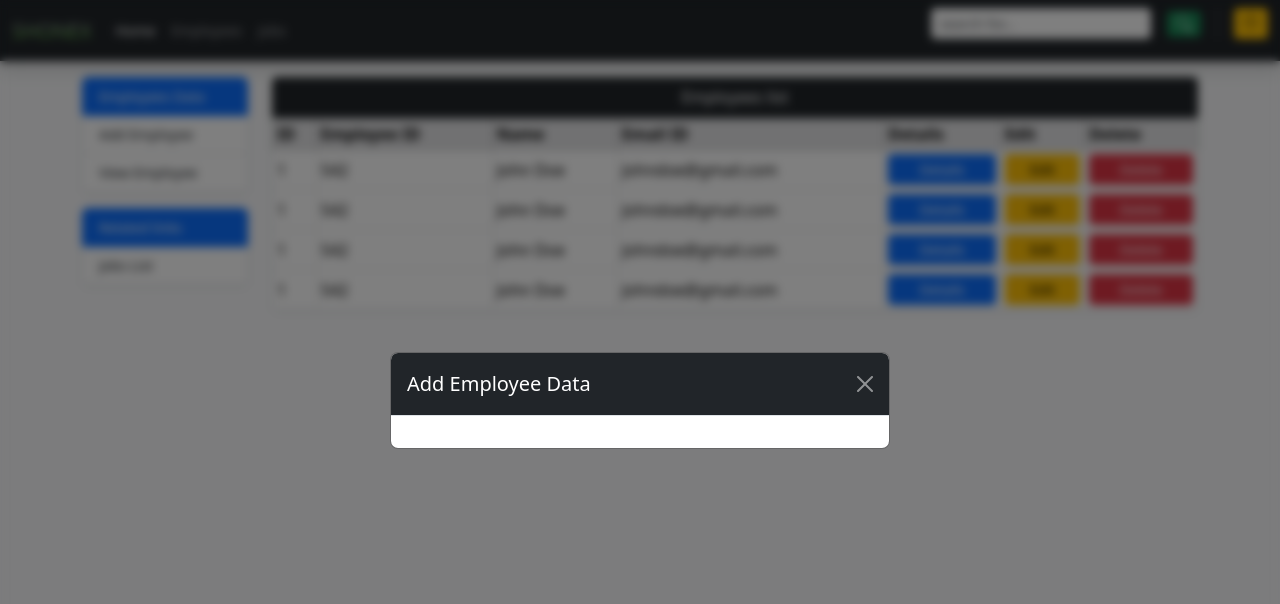
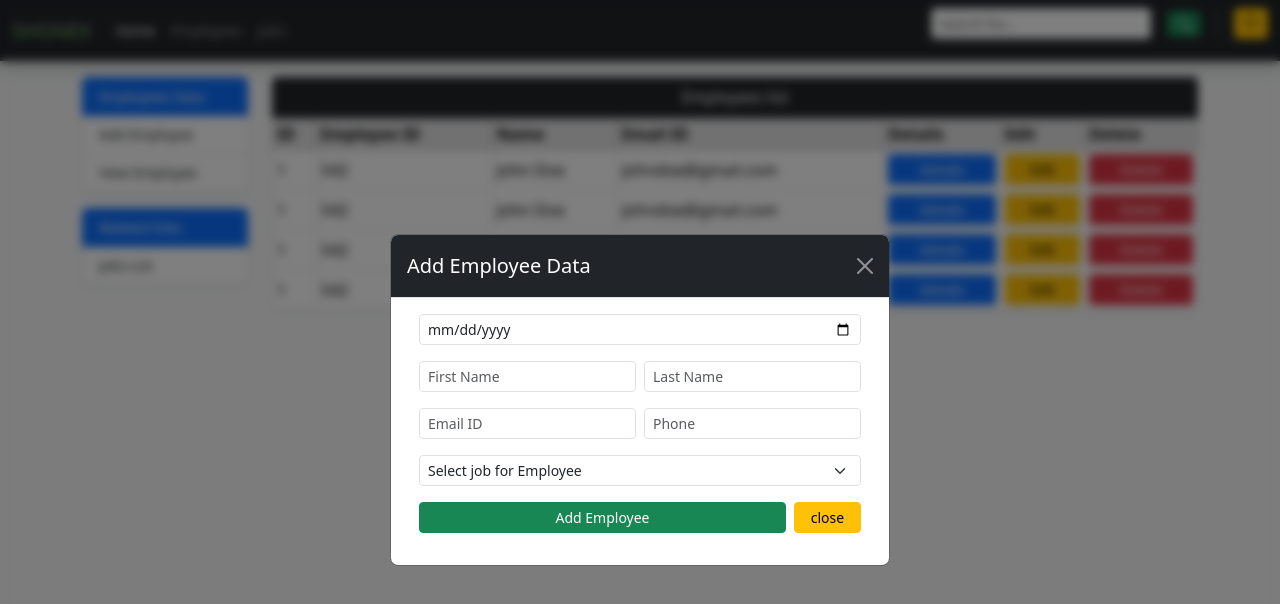
Before and after one commit to Shonex122/Login-Page, a plain HTML site: page employee.html in a window 1280 px wide. Both pictures are taken after a click on the link "Add Employee". Drawn offline with nearby package versions, Linux system fonts and the light colour scheme.

Commit message:
add employee modal form

```diff
--- a/employee.html
+++ b/employee.html
@@ -343,7 +343,101 @@
               aria-label="close"
             ></button>
           </div>
-          <div class="modal-body"></div>
+          <div class="modal-body">
+            <form>
+              <div class="container">
+                <div class="row gx-2">
+                  <div class="col-md-12">
+                    <div class="mb-3">
+                      <input
+                        type="date"
+                        class="form-control form-control-sm"
+                        required
+                      />
+                    </div>
+                  </div>
+                  <div class="col-md-6">
+                    <div class="mb-3">
+                      <input
+                        type="text"
+                        class="form-control form-control-sm"
+                        placeholder="First Name"
+                        required
+                      />
+                    </div>
+                  </div>
+                  <div class="col-md-6">
+                    <div class="mb-3">
+                      <input
+                        type="text"
+                        class="form-control form-control-sm"
+                        placeholder="Last Name"
+                        required
+                      />
+                    </div>
+                  </div>
+                  <div class="col-md-6">
+                    <div class="mb-3">
+                      <input
+                        type="email"
+                        class="form-control form-control-sm"
+                        placeholder="Email ID"
+                        required
+                      />
+                    </div>
+                  </div>
+                  <div class="col-md-6">
+                    <div class="mb-3">
+                      <input
+                        type="tel"
+                        class="form-control form-control-sm"
+                        placeholder="Phone"
+                        required
+                      />
+                    </div>
+                  </div>
+                  <div class="col-md-12">
+                    <div class="mb-3">
+                      <select
+                        class="form-select form-select-sm"
+                        aria-label="Job Assigned"
+                      >
+                        <option selected>Select job for Employee</option>
+                        <option value="Web Designer">Web Designer</option>
+                        <option value="Front End Developer">
+                          Front End Developer
+                        </option>
+                        <option value="Back End Developer">
+                          Back End Developer
+                        </option>
+                        <option value="Graphic Design">Graphic Design</option>
+                        <option value="Digital Market">Digital Market</option>
+                      </select>
+                    </div>
+                  </div>
+                  <div class="col-md-10">
+                    <div class="d-grid">
+                      <button type="submit" class="btn btn-success btn-sm">
+                        Add Employee
+                      </button>
+                    </div>
+                  </div>
+                  <div class="col-md-2">
+                    <div class="d-grid">
+                      <button
+                        type="button"
+                        class="btn btn-warning btn-sm"
+                        data-bs-dismiss="modal"
+                        aria-label="close"
+                      >
+                        close
+                      </button>
+                    </div>
+                  </div>
+                </div>
+              </div>
+            </form>
+          </div>
         </div>
       </div>
     </div>
```
